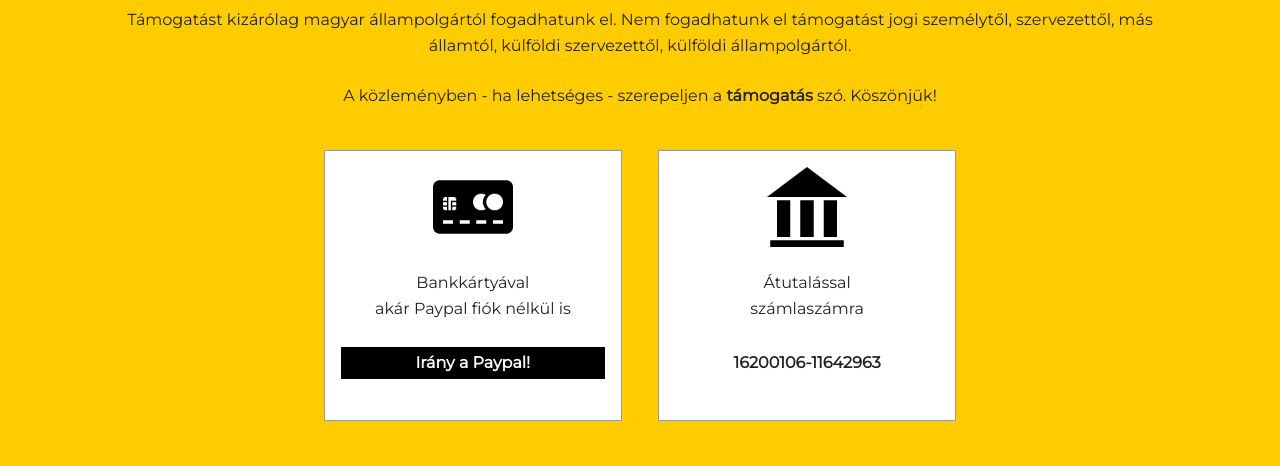
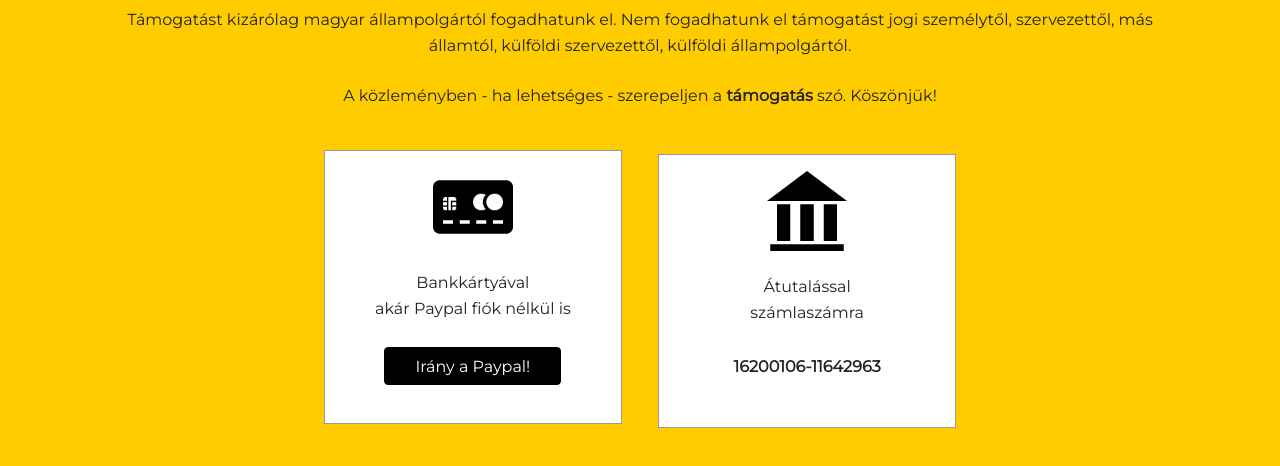
Before and after one commit to doczipeter/alternativapart.hu, a plain HTML site: page tamogass/index.html in a window 1280 px wide. Shown: the part 208-674 px from the top of the page. Drawn offline with Linux system fonts and the light colour scheme.

Commit message:
edit button style

```diff
--- a/tamogass/index.html
+++ b/tamogass/index.html
@@ -36,28 +36,20 @@
     <div class="row" style="text-align:center;vertical-align:top;margin-bottom:15%;">
 
       <div class="one columns" style="text-align:center;padding:1em;min-width:330px;">
-        <div style="padding:1em;background-color:white;border: solid 1px #999999;">
+        <div style="padding:1em;background-color:white;border: solid 1px #999999;min-height:240px;">
           <img src="card.png" style="width:80px;margin-bottom:1em;">
           <p>Bankkártyával<br>akár Paypal fiók nélkül is</p>
-          <a href="https://www.paypal.com/cgi-bin/webscr?cmd=_s-xclick&hosted_button_id=TPDGEXHEX7VXU&source=url"><p style="font-weight:bold;background-color:black;color:white;line-height:2em;">Irány a Paypal!</p></a>
+          <a class="button button-primary" href="https://www.paypal.com/cgi-bin/webscr?cmd=_s-xclick&hosted_button_id=TPDGEXHEX7VXU&source=url">Irány a Paypal!</a>
         </div>
       </div>
 
       <div class="one columns" style="text-align:center;padding:1em;min-width:330px;">
-        <div style="padding:1em;background-color:white;border: solid 1px #999999;">
+        <div style="padding:1em;background-color:white;border: solid 1px #999999;min-height:240px;">
           <img src="bank.png" style="width:80px;margin-bottom:1em;">
           <p>Átutalással<br>számlaszámra</p>
           <p style="font-weight:bold;line-height:2em;">16200106-11642963</p>
         </div>
       </div>
-
-      <!--<div class="one columns" style="text-align:center;padding:1em;min-width:330px;padding-bottom:50px;">
-        <div style="padding:1em;background-color:white;">
-          <img src="bank.png" style="width:80px;margin-bottom:1em;">
-          <p>Átutalással<br>azonosítóra</p>
-          <p style="font-weight:bold;line-height:2em;">hello@alternativapart.eu</p>
-        </div>
-      </div>-->
 
     </div>
 
```
